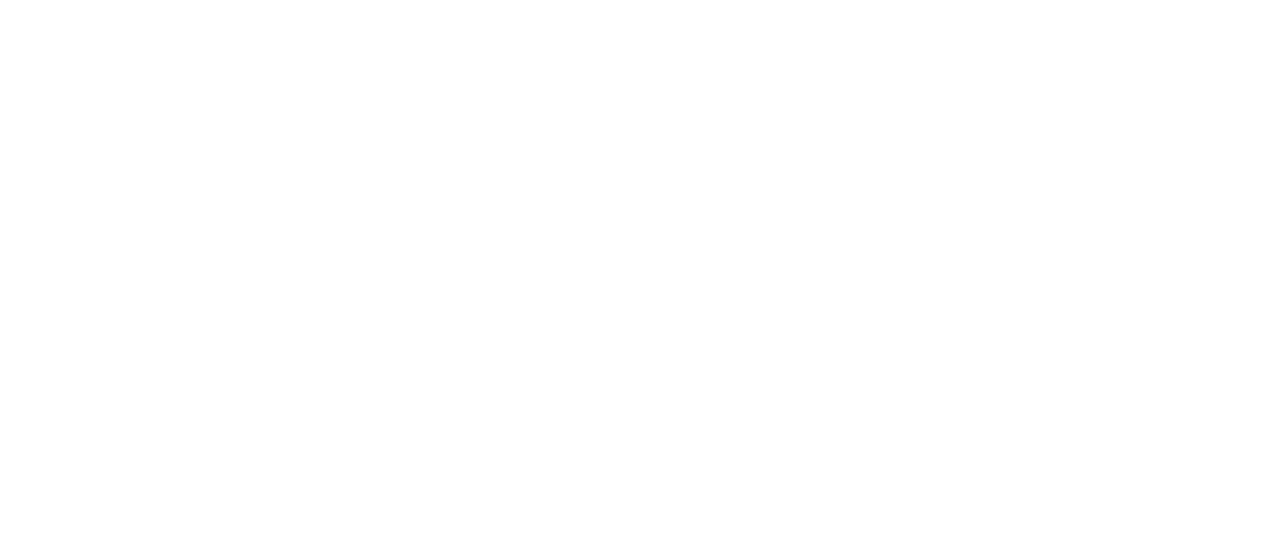
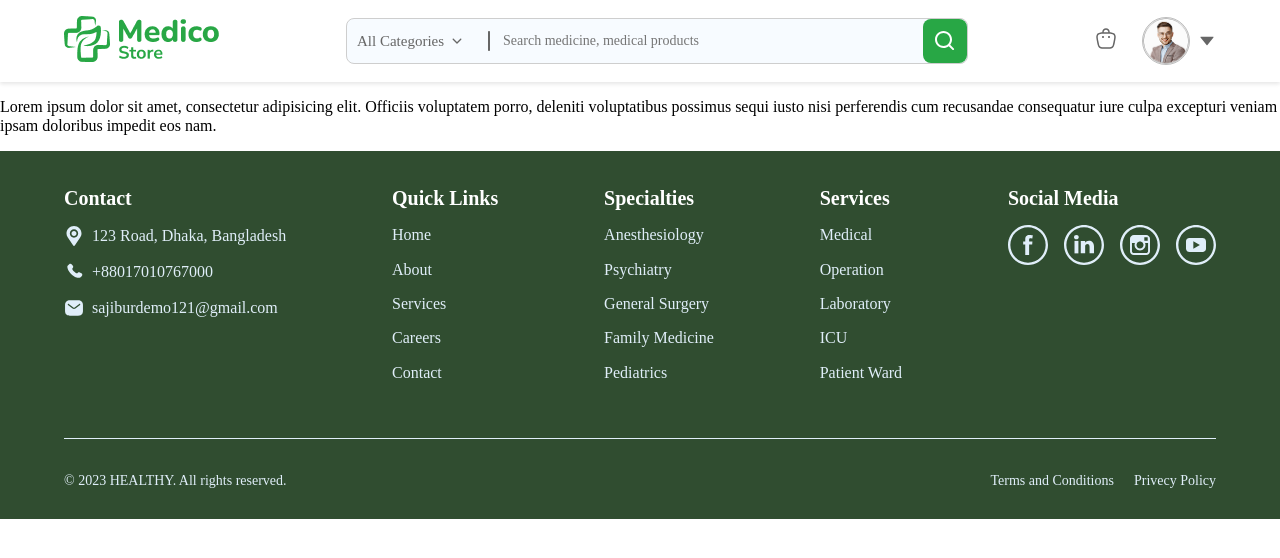
Before and after one commit to Ahmed-Albsugy/medico, a plain HTML site: page index.html in a window 1280 px wide. Drawn offline with Linux system fonts and the light colour scheme.

Commit message:
Header and Footer
Header and Footer design

```diff
--- a/css/main.css
+++ b/css/main.css
@@ -0,0 +1,249 @@
+/* ===================== global =================== */
+:root {
+    --mainGreenColor: #304D30;
+    --btnGreenColor: #28A745;
+}
+
+/* ===================== header styling =================== */
+
+.navbar {
+    background: #FFFFFF;
+    box-shadow: 0 2px 4px rgba(0, 0, 0, 0.1);
+    padding: 16px 5%;
+}
+
+.navbar-container {
+    display: flex;
+    justify-content: space-between;
+    align-items: center;
+    max-width: 1440px;
+    margin: 0 auto;
+}
+
+
+.search-bar {
+    display: flex;
+    align-items: center;
+    background: rgba(0, 123, 255, 0.03);
+    border: 1px solid #CECECE;
+    border-radius: 8px;
+    padding: 10px;
+    flex: 1;
+    max-width: 600px;
+    position: relative;
+}
+
+.categories-dropdown {
+    display: flex;
+    align-items: center;
+    font-size: 15px;
+    color: #666666;
+    margin-right: 12px;
+    cursor: pointer;
+}
+
+.categories-dropdown img {
+    width: 16px;
+    margin-left: 5px;
+}
+
+.search-bar input {
+    flex: 1;
+    border: none;
+    outline: none;
+    font-size: 14px;
+    color: #666;
+    background: transparent;
+}
+
+.search-btn {
+    background: var(--btnGreenColor);
+    border: none;
+    border-radius: 8px;
+    padding: 10px;
+    cursor: pointer;
+    position: absolute;
+    right: 0px;
+    top: 50%;
+    transform: translateY(-50%);
+    height: 100%;
+
+}
+
+.search-btn img {
+    width: 24px;
+    height: 24px;
+}
+
+/* User Actions */
+.user-actions {
+    display: flex;
+    align-items: center;
+    gap: 24px;
+}
+
+.cart img {
+    width: 24px;
+    cursor: pointer;
+}
+
+.profile {
+    display: flex;
+    align-items: center;
+    gap: 8px;
+    cursor: pointer;
+}
+
+.profile img:first-child {
+    width: 46px;
+    height: 46px;
+    border-radius: 50%;
+    border: 1px solid rgba(102, 102, 102, 0.43);
+}
+
+.profile img:last-child {
+    width: 18px;
+}
+
+/* Responsive Design */
+@media (max-width: 1024px) {
+    .search-bar {
+        max-width: 400px;
+    }
+}
+
+@media (max-width: 768px) {
+    .navbar-container {
+        flex-direction: column;
+        gap: 12px;
+    }
+
+    .search-bar {
+        max-width: 100%;
+    }
+}
+
+@media (max-width: 480px) {
+    .navbar {
+        padding: 10px;
+    }
+
+    .search-bar {
+        flex-direction: column;
+        align-items: stretch;
+    }
+
+    .categories-dropdown {
+        margin-bottom: 8px;
+    }
+
+    .user-actions {
+        gap: 12px;
+    }
+}
+/* ===================== footer styling =================== */
+.footer {
+    background: var(--mainGreenColor);
+    color: #E0EEF9;
+    padding: 16px 5%;
+    display: flex;
+    flex-direction: column;
+    align-items: center;
+}
+
+.footer-container {
+    display: flex;
+    flex-wrap: wrap;
+    justify-content: space-between;
+    max-width: 1240px;
+    width: 100%;
+    gap: 20px;
+}
+
+
+.footer-section h3 {
+    font-size: 20px;
+    color: #FFFFFF;
+    margin-bottom: 15px;
+}
+
+
+
+.footer-section ul li {
+    margin: 8px 0;
+}
+
+
+
+ .footLinks a:hover{
+    color: #FFFFFF;
+ }
+ .footer-section  a{
+    text-decoration: none;
+    color: #E0EEF9;
+    font-size: 16px;
+}
+.footer-section  a:hover {
+    color: #FFFFFF;
+}
+
+.contact p {
+    display: flex;
+    align-items: center;
+    gap: 8px;
+    font-size: 16px;
+}
+.social-icons {
+    display: flex;
+    gap: 16px;
+}
+
+.social-icons a img {
+    width: 40px;
+    height: 40px;
+}
+
+.footer-bottom {
+    margin-top: 40px;
+    text-align: center;
+    border-top: 1px solid #E0EEF9;
+    width: 100%;
+    padding-top: 20px;
+    font-size: 14px;
+    color: #E0EEF9;
+    display: flex;
+    align-items: center;
+    justify-content: space-between;
+}
+.innerFootBtm{
+    display: flex;
+    justify-content: space-between;
+    align-items: center;
+    gap: 20px;
+}
+
+@media (max-width: 1024px) {
+    .footer-container {
+        flex-direction: column;
+        align-items: center;
+        text-align: center;
+    }
+
+    .footer-section {
+        min-width: 100%;
+    }
+
+    .social-icons {
+        justify-content: center;
+    }
+}
+
+@media (max-width: 768px) {
+    .footer {
+        padding: 40px 5%;
+    }
+
+    .footer-bottom {
+        font-size: 12px;
+    }
+}
--- a/index.html
+++ b/index.html
@@ -1,13 +1,131 @@
 <!DOCTYPE html>
 <html lang="en">
+
 <head>
   <meta charset="UTF-8" />
   <meta name="viewport" content="width=device-width, initial-scale=1.0" />
   <link rel="stylesheet" href="css/normalize.css" />
   <link rel="stylesheet" href="css/main.css" />
+
   <title>Medico</title>
+  <script defer src="js/main.js"></script>
+
 </head>
+
 <body>
-    <script src="js/main.js"></script>
+  <!-- ===================== header ============ -->
+
+  <nav class="navbar">
+    <div class="navbar-container">
+      <!-- Logo -->
+      <div class="logo">
+        <img src="images/home/Logo.png" alt="Medico Store Logo">
+      </div>
+
+      <!-- Search Bar -->
+      <div class="search-bar">
+        <div class="categories-dropdown">
+          <span>All Categories</span>
+          <img src="/svg/home/down_line.svg" alt="Dropdown">
+        </div>
+        <img src="/svg/home/line-xl 1.svg" alt="">
+
+
+        <input type="text" placeholder="Search medicine, medical products">
+        <button class="search-btn">
+          <img src="/svg/home/search_line.svg" alt="">
+        </button>
+
+
+      </div>
+
+      <!-- Profile & Cart -->
+      <div class="user-actions">
+        <div class="cart">
+          <img src="/svg/home/Frame 20.svg" alt="Cart">
+        </div>
+        <div class="profile">
+          <img src="/images/home/image 18.png" alt="User Profile">
+          <img src="/svg/home/down 1.svg" alt="Dropdown">
+        </div>
+      </div>
+    </div>
+  </nav>
+  <!-- =====================end header ============ -->
+  <div>
+    <p>Lorem ipsum dolor sit amet, consectetur adipisicing elit. Officiis voluptatem porro, deleniti voluptatibus
+      possimus sequi iusto nisi perferendis cum recusandae consequatur iure culpa excepturi veniam ipsam doloribus
+      impedit eos nam.</p>
+  </div>
+
+
+  <!-- ===================== Footer ============ -->
+  <footer class="footer">
+    <div class="footer-container">
+      <div class="footer-section contact">
+        <h3>Contact</h3>
+        <p><img src="/svg/home/location-1 1.svg" alt=""> 123 Road, Dhaka, Bangladesh</p>
+        <p><img src="/svg/home/phone 1.svg" alt=""> +88017010767000</p>
+        <p> <img src="/svg/home/email 1.svg" alt=""> sajiburdemo121@gmail.com</p>
+      </div>
+
+
+      <div class="footer-section contact">
+        <h3>Quick Links</h3>
+        <p> <a href="#">Home</a></p>
+        <p> <a href="#">About</a> </p>
+        <p> <a href="#">Services</a> </p>
+        <p> <a href="#">Careers</a> </p>
+        <p><a href="#">Contact</a> </p>
+      </div>
+
+      <div class="footer-section contact">
+        <h3>Specialties</h3>
+        <p> <a href="#">Anesthesiology</a></p>
+        <p> <a href="#">Psychiatry</a> </p>
+        <p> <a href="#">General Surgery</a> </p>
+        <p> <a href="#">Family Medicine</a> </p>
+        <p><a href="#">Pediatrics</a> </p>
+
+      </div>
+
+      <div class="footer-section">
+        <h3>Services</h3>
+        <p> <a href="#">Medical</a></p>
+        <p> <a href="#">Operation</a> </p>
+        <p> <a href="#">Laboratory</a> </p>
+        <p> <a href="#"> ICU</a> </p>
+        <p><a href="#">Patient Ward</a> </p>
+
+      </div>
+
+      <div class="footer-section social-media">
+        <h3>Social Media</h3>
+        <div class="social-icons">
+          <a href="#"><img src="/svg/home/facebook-svgrepo-com 1.svg" alt="Facebook"></a>
+          <a href="#"><img src="/svg/home/linkedin-svgrepo-com 1.svg" alt="LinkedIn"></a>
+          <a href="#"><img src="/svg/home/instagram-svgrepo-com 1.svg" alt="Instagram"></a>
+          <a href="#"><img src="/svg/home/youtube-svgrepo-com 1.svg" alt="YouTube"></a>
+        </div>
+      </div>
+
+    </div>
+
+    <div class="footer-bottom">
+      <div>
+        <p>© 2023 HEALTHY. All rights reserved.</p>
+
+      </div>
+      <div class="innerFootBtm">
+        <p>Terms and Conditions</p>
+        <p>Privecy Policy </p>
+
+      </div>
+    </div>
+  </footer>
+
+
+
 </body>
+
 </html>
```
Also changed, not shown: css/normalize.css, images/home/Logo.png (added), images/home/image 18.png (added), svg/home/Frame 20.svg (added), svg/home/down 1.svg (added), svg/home/down_line.svg (added), svg/home/email 1.svg (added), svg/home/facebook-svgrepo-com 1.svg (added), svg/home/instagram-svgrepo-com 1.svg (added), svg/home/line-xl 1.svg (added), svg/home/linkedin-svgrepo-com 1.svg (added), svg/home/location-1 1.svg (added), svg/home/phone 1.svg (added), svg/home/search_line.svg (added), 1 more files. Lines whose indentation alone changed are shown as unchanged.
